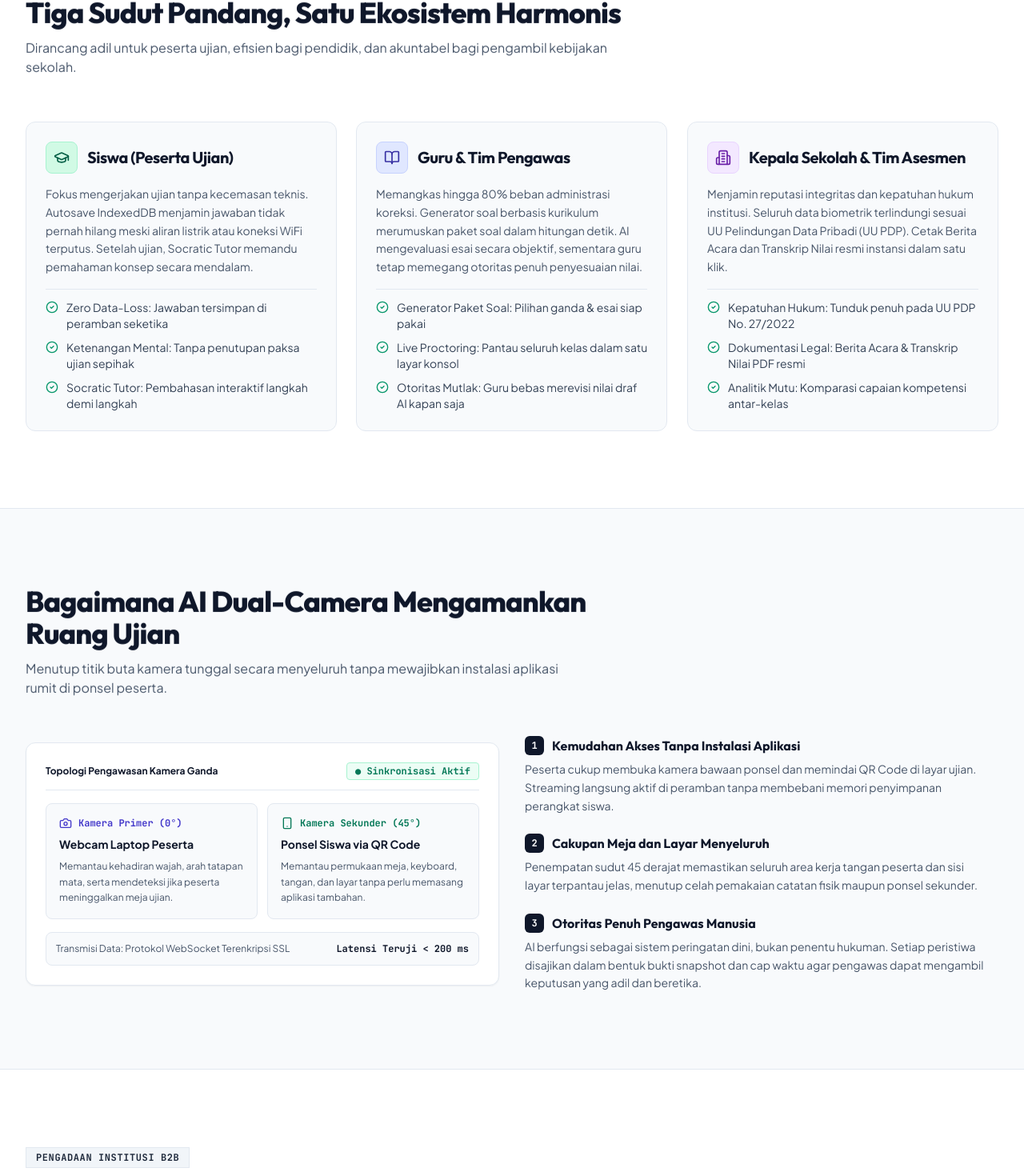
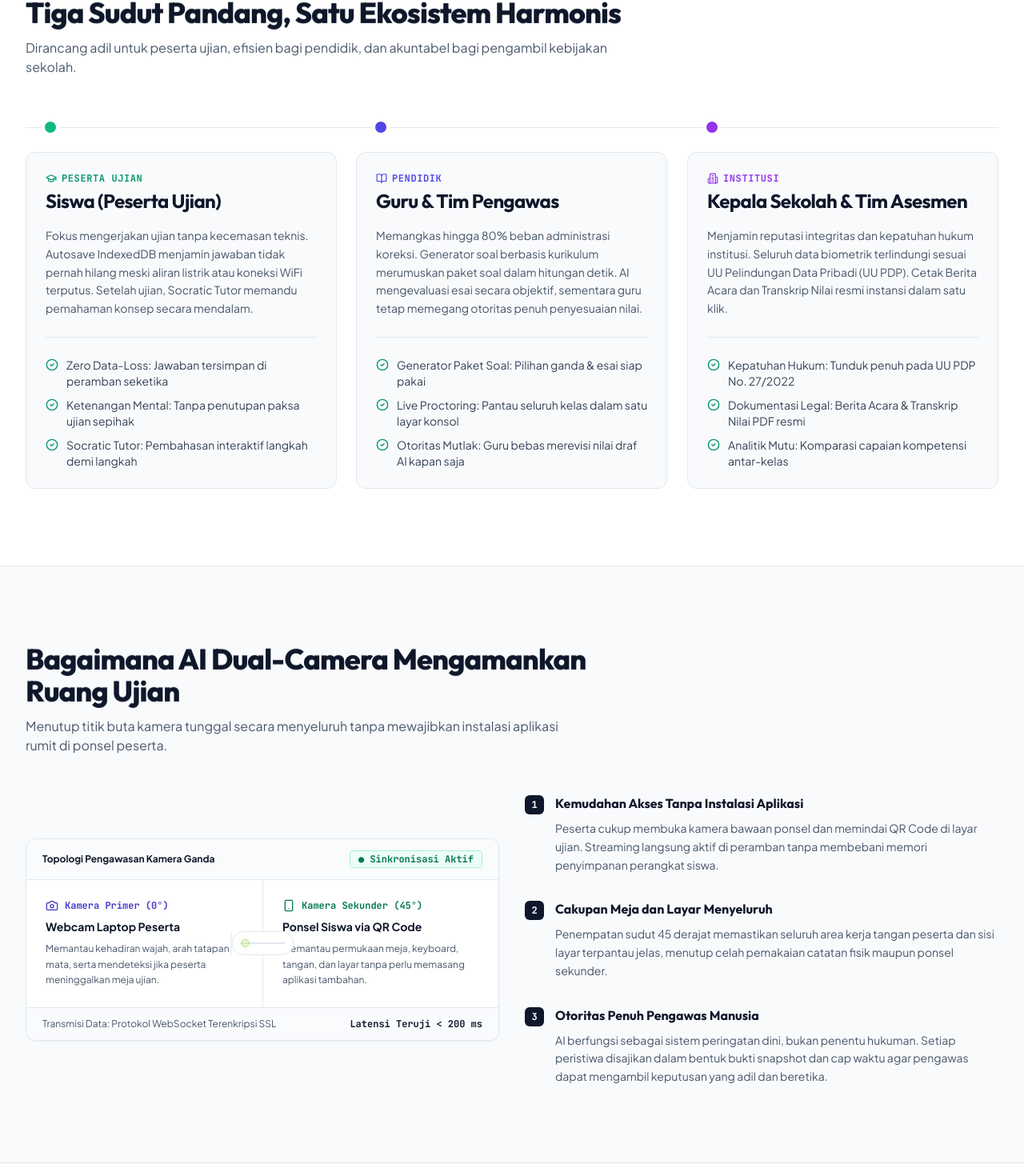
Before and after one commit to Rnov24/examind-fe, a Next.js app: page / in a window 1280 px wide. Shown: the part 1607-3077 px from the top of the page at 80% size. Built offline with nearby package versions, Linux system fonts and the light colour scheme.

Commit message:
impeccable layout+animate: peran ecosystem baseline, proctoring console flatten + sync pulse

```diff
--- a/src/app/(marketing)/page.tsx
+++ b/src/app/(marketing)/page.tsx
@@ -47,7 +47,7 @@ export default function LandingPage() {
       { threshold: 0.1, rootMargin: '0px 0px -40px 0px' }
     )
 
-    const revealElements = document.querySelectorAll('[data-reveal]')
+    const revealElements = document.querySelectorAll('[data-reveal], [data-reveal-line]')
     revealElements.forEach((el) => observer.observe(el))
 
     return () => observer.disconnect()
@@ -695,25 +695,59 @@ export default function LandingPage() {
             </p>
           </div>
 
+          {/* Ecosystem Baseline & Roles Container */}
+          <div className="relative pl-7 sm:pl-8 md:pl-0">
+            {/* Desktop Ecosystem Baseline (Horizontal) */}
+            <div className="hidden md:block relative mb-6">
+              <div
+                data-reveal-line
+                className="ecosystem-baseline-h absolute top-1/2 left-0 right-0 h-px bg-slate-200 -translate-y-1/2"
+              />
+              <div className="grid grid-cols-3 gap-6 relative">
+                <div className="flex items-center pl-6">
+                  <span className="w-3.5 h-3.5 rounded-full bg-emerald-500 ring-4 ring-white shrink-0" />
+                </div>
+                <div className="flex items-center pl-6">
+                  <span className="w-3.5 h-3.5 rounded-full bg-indigo-600 ring-4 ring-white shrink-0" />
+                </div>
+                <div className="flex items-center pl-6">
+                  <span className="w-3.5 h-3.5 rounded-full bg-purple-600 ring-4 ring-white shrink-0" />
+                </div>
+              </div>
+            </div>
+
+            {/* Mobile Vertical Ecosystem Baseline Line */}
+            <div
+              data-reveal-line
+              className="md:hidden ecosystem-baseline-v absolute left-3.5 top-6 bottom-8 w-px bg-slate-200"
+            />
+
+            {/* Roles Grid */}
             <div className="grid grid-cols-1 md:grid-cols-3 gap-6">
               {/* CARD SISWA */}
               <div
                 data-reveal
                 style={{ '--reveal-delay': '0ms' } as React.CSSProperties}
-              className="p-6 rounded-xl bg-slate-50 border border-slate-200 space-y-4 hover:border-slate-300 hover:shadow-md transition-all flex flex-col justify-between"
+                className="relative p-6 rounded-xl bg-slate-50 border border-slate-200 hover:border-slate-300 transition-colors flex flex-col justify-between"
               >
-              <div className="space-y-3.5">
-                <div className="flex items-center gap-3">
-                  <div className="w-10 h-10 rounded-lg bg-emerald-100 text-emerald-800 border border-emerald-200 flex items-center justify-center font-bold shrink-0">
-                    <GraduationCap className="w-5 h-5" />
+                {/* Mobile Node Dot */}
+                <div className="md:hidden absolute -left-3.5 top-7 -translate-x-1/2 flex items-center justify-center">
+                  <span className="w-3.5 h-3.5 rounded-full bg-emerald-500 ring-4 ring-white shrink-0" />
                 </div>
-                  <h3 className="text-xl font-bold text-slate-900 tracking-tight">Siswa (Peserta Ujian)</h3>
+
+                <div className="space-y-4">
+                  <div className="space-y-1">
+                    <div className="flex items-center gap-1.5 text-xs font-mono font-bold tracking-wider text-emerald-600 uppercase">
+                      <GraduationCap className="w-3.5 h-3.5" />
+                      <span>PESERTA UJIAN</span>
+                    </div>
+                    <h3 className="text-2xl font-bold text-slate-900 tracking-tight">Siswa (Peserta Ujian)</h3>
                   </div>
                   <p className="text-sm text-slate-600 leading-relaxed">
                     Fokus mengerjakan ujian tanpa kecemasan teknis. Autosave IndexedDB menjamin jawaban tidak pernah hilang meski aliran listrik atau koneksi WiFi terputus. Setelah ujian, Socratic Tutor memandu pemahaman konsep secara mendalam.
                   </p>
                 </div>
-              <ul className="space-y-2.5 text-sm text-slate-700 pt-3 border-t border-slate-200">
+                <ul className="space-y-2.5 text-sm text-slate-700 pt-6 mt-6 border-t border-slate-200">
                   <li className="flex items-start gap-2.5">
                     <CheckCircle2 className="w-4 h-4 text-emerald-600 shrink-0 mt-0.5" />
                     <span>Zero Data-Loss: Jawaban tersimpan di peramban seketika</span>
@@ -733,20 +767,26 @@ export default function LandingPage() {
               <div
                 data-reveal
                 style={{ '--reveal-delay': '100ms' } as React.CSSProperties}
-              className="p-6 rounded-xl bg-slate-50 border border-slate-200 space-y-4 hover:border-slate-300 hover:shadow-md transition-all flex flex-col justify-between"
+                className="relative p-6 rounded-xl bg-slate-50 border border-slate-200 hover:border-slate-300 transition-colors flex flex-col justify-between"
               >
-              <div className="space-y-3.5">
-                <div className="flex items-center gap-3">
-                  <div className="w-10 h-10 rounded-lg bg-indigo-100 text-indigo-800 border border-indigo-200 flex items-center justify-center font-bold shrink-0">
-                    <BookOpen className="w-5 h-5" />
+                {/* Mobile Node Dot */}
+                <div className="md:hidden absolute -left-3.5 top-7 -translate-x-1/2 flex items-center justify-center">
+                  <span className="w-3.5 h-3.5 rounded-full bg-indigo-600 ring-4 ring-white shrink-0" />
                 </div>
-                  <h3 className="text-xl font-bold text-slate-900 tracking-tight">Guru & Tim Pengawas</h3>
+
+                <div className="space-y-4">
+                  <div className="space-y-1">
+                    <div className="flex items-center gap-1.5 text-xs font-mono font-bold tracking-wider text-indigo-600 uppercase">
+                      <BookOpen className="w-3.5 h-3.5" />
+                      <span>PENDIDIK</span>
+                    </div>
+                    <h3 className="text-2xl font-bold text-slate-900 tracking-tight">Guru & Tim Pengawas</h3>
                   </div>
                   <p className="text-sm text-slate-600 leading-relaxed">
                     Memangkas hingga 80% beban administrasi koreksi. Generator soal berbasis kurikulum merumuskan paket soal dalam hitungan detik. AI mengevaluasi esai secara objektif, sementara guru tetap memegang otoritas penuh penyesuaian nilai.
                   </p>
                 </div>
-              <ul className="space-y-2.5 text-sm text-slate-700 pt-3 border-t border-slate-200">
+                <ul className="space-y-2.5 text-sm text-slate-700 pt-6 mt-6 border-t border-slate-200">
                   <li className="flex items-start gap-2.5">
                     <CheckCircle2 className="w-4 h-4 text-emerald-600 shrink-0 mt-0.5" />
                     <span>Generator Paket Soal: Pilihan ganda & esai siap pakai</span>
@@ -766,20 +806,26 @@ export default function LandingPage() {
               <div
                 data-reveal
                 style={{ '--reveal-delay': '200ms' } as React.CSSProperties}
-              className="p-6 rounded-xl bg-slate-50 border border-slate-200 space-y-4 hover:border-slate-300 hover:shadow-md transition-all flex flex-col justify-between"
+                className="relative p-6 rounded-xl bg-slate-50 border border-slate-200 hover:border-slate-300 transition-colors flex flex-col justify-between"
               >
-              <div className="space-y-3.5">
-                <div className="flex items-center gap-3">
-                  <div className="w-10 h-10 rounded-lg bg-purple-100 text-purple-800 border border-purple-200 flex items-center justify-center font-bold shrink-0">
-                    <Building2 className="w-5 h-5" />
+                {/* Mobile Node Dot */}
+                <div className="md:hidden absolute -left-3.5 top-7 -translate-x-1/2 flex items-center justify-center">
+                  <span className="w-3.5 h-3.5 rounded-full bg-purple-600 ring-4 ring-white shrink-0" />
                 </div>
-                  <h3 className="text-xl font-bold text-slate-900 tracking-tight">Kepala Sekolah & Tim Asesmen</h3>
+
+                <div className="space-y-4">
+                  <div className="space-y-1">
+                    <div className="flex items-center gap-1.5 text-xs font-mono font-bold tracking-wider text-purple-600 uppercase">
+                      <Building2 className="w-3.5 h-3.5" />
+                      <span>INSTITUSI</span>
+                    </div>
+                    <h3 className="text-2xl font-bold text-slate-900 tracking-tight">Kepala Sekolah & Tim Asesmen</h3>
                   </div>
                   <p className="text-sm text-slate-600 leading-relaxed">
                     Menjamin reputasi integritas dan kepatuhan hukum institusi. Seluruh data biometrik terlindungi sesuai UU Pelindungan Data Pribadi (UU PDP). Cetak Berita Acara dan Transkrip Nilai resmi instansi dalam satu klik.
                   </p>
                 </div>
-              <ul className="space-y-2.5 text-sm text-slate-700 pt-3 border-t border-slate-200">
+                <ul className="space-y-2.5 text-sm text-slate-700 pt-6 mt-6 border-t border-slate-200">
                   <li className="flex items-start gap-2.5">
                     <CheckCircle2 className="w-4 h-4 text-emerald-600 shrink-0 mt-0.5" />
                     <span>Kepatuhan Hukum: Tunduk penuh pada UU PDP No. 27/2022</span>
@@ -793,6 +839,7 @@ export default function LandingPage() {
                     <span>Analitik Mutu: Komparasi capaian kompetensi antar-kelas</span>
                   </li>
                 </ul>
+              </div>
             </div>
           </div>
         </div>
@@ -811,19 +858,24 @@ export default function LandingPage() {
           </div>
 
           <div className="grid grid-cols-1 lg:grid-cols-12 gap-8 items-center">
+            {/* LEFT: MONITORING CONSOLE (FLATTENED) */}
             <div
               data-reveal
               style={{ '--reveal-delay': '0ms' } as React.CSSProperties}
-              className="lg:col-span-6 bg-white p-6 rounded-xl border border-slate-200 shadow-sm space-y-4"
+              className="lg:col-span-6 bg-white rounded-xl border border-slate-200 shadow-sm overflow-hidden"
             >
-              <div className="flex items-center justify-between pb-3 border-b border-slate-200 text-xs">
+              {/* Header Bar */}
+              <div className="px-5 py-3.5 bg-slate-50/70 border-b border-slate-200 flex items-center justify-between text-xs">
                 <span className="font-bold text-slate-900">Topologi Pengawasan Kamera Ganda</span>
                 <span className="text-emerald-700 bg-emerald-50 px-2.5 py-0.5 rounded border border-emerald-200 font-mono font-bold">
                   ● Sinkronisasi Aktif
                 </span>
               </div>
-              <div className="grid grid-cols-1 sm:grid-cols-2 gap-3">
-                <div className="p-4 bg-slate-50 rounded-lg border border-slate-200 space-y-2">
+
+              {/* Dual-Feed Area with Sync Bridge */}
+              <div className="relative grid grid-cols-1 sm:grid-cols-2 divide-y sm:divide-y-0 sm:divide-x divide-slate-200 bg-white">
+                {/* Kamera Primer (0°) */}
+                <div className="p-6 space-y-2">
                   <div className="flex items-center gap-2 text-indigo-700 font-mono text-xs font-bold">
                     <Camera className="w-4 h-4" />
                     <span>Kamera Primer (0°)</span>
@@ -834,7 +886,8 @@ export default function LandingPage() {
                   </p>
                 </div>
 
-                <div className="p-4 bg-slate-50 rounded-lg border border-slate-200 space-y-2">
+                {/* Kamera Sekunder (45°) */}
+                <div className="p-6 space-y-2">
                   <div className="flex items-center gap-2 text-emerald-700 font-mono text-xs font-bold">
                     <Smartphone className="w-4 h-4" />
                     <span>Kamera Sekunder (45°)</span>
@@ -844,46 +897,78 @@ export default function LandingPage() {
                     Memantau permukaan meja, keyboard, tangan, dan layar tanpa perlu memasang aplikasi tambahan.
                   </p>
                 </div>
+
+                {/* Sync Bridge: Horizontal on sm+, Vertical on <sm */}
+                <div
+                  className="absolute left-1/2 top-1/2 -translate-x-1/2 -translate-y-1/2 z-10 pointer-events-none"
+                  aria-hidden="true"
+                >
+                  <div className="bg-white border border-slate-200 shadow-xs rounded-full p-1.5 flex items-center justify-center">
+                    <div className="relative flex items-center justify-center w-4 h-14 sm:w-16 sm:h-4">
+                      {/* Horizontal track line (sm+) */}
+                      <div className="hidden sm:block absolute inset-x-1 top-1/2 -translate-y-1/2 h-0.5 bg-slate-200 rounded-full" />
+                      {/* Vertical track line (<sm) */}
+                      <div className="sm:hidden block absolute inset-y-1 left-1/2 -translate-x-1/2 w-0.5 bg-slate-200 rounded-full" />
+                      {/* Traveling sync pulse dot */}
+                      <span className="sync-pulse-dot w-2.5 h-2.5 rounded-full bg-[#c2ef4e] border border-emerald-600 shadow-[0_0_6px_rgba(194,239,78,0.9)]" />
                     </div>
-              <div className="p-3 bg-slate-50 rounded-lg border border-slate-200 text-xs text-slate-600 flex items-center justify-between">
+                  </div>
+                </div>
+              </div>
+
+              {/* Console Footer Strip: Transmission Bar */}
+              <div className="px-5 py-3 bg-slate-50/70 border-t border-slate-200 text-xs text-slate-600 flex flex-col sm:flex-row sm:items-center justify-between gap-1">
                 <span>Transmisi Data: Protokol WebSocket Terenkripsi SSL</span>
                 <span className="font-mono text-slate-900 font-bold text-xs">Latensi Teruji &lt; 200 ms</span>
               </div>
             </div>
 
+            {/* RIGHT: NUMBERED STEPS */}
             <div
               data-reveal
               style={{ '--reveal-delay': '120ms' } as React.CSSProperties}
-              className="lg:col-span-6 space-y-6"
+              className="lg:col-span-6 space-y-8"
             >
-              <div className="space-y-1.5">
-                <h3 className="text-base font-bold text-slate-900 flex items-center gap-2.5">
-                  <span className="w-6 h-6 rounded-md bg-slate-900 text-white flex items-center justify-center text-xs font-mono font-bold">1</span>
+              <div className="flex items-start gap-3.5">
+                <span className="w-6 h-6 rounded-md bg-slate-900 text-white flex items-center justify-center text-xs font-mono font-bold shrink-0 mt-0.5">
+                  1
+                </span>
+                <div className="space-y-2">
+                  <h3 className="text-base font-bold text-slate-900">
                     Kemudahan Akses Tanpa Instalasi Aplikasi
                   </h3>
-                <p className="text-sm text-slate-600 leading-relaxed pl-8.5 max-w-xl">
+                  <p className="text-sm text-slate-600 leading-relaxed max-w-xl">
                     Peserta cukup membuka kamera bawaan ponsel dan memindai QR Code di layar ujian. Streaming langsung aktif di peramban tanpa membebani memori penyimpanan perangkat siswa.
                   </p>
                 </div>
+              </div>
 
-              <div className="space-y-1.5">
-                <h3 className="text-base font-bold text-slate-900 flex items-center gap-2.5">
-                  <span className="w-6 h-6 rounded-md bg-slate-900 text-white flex items-center justify-center text-xs font-mono font-bold">2</span>
+              <div className="flex items-start gap-3.5">
+                <span className="w-6 h-6 rounded-md bg-slate-900 text-white flex items-center justify-center text-xs font-mono font-bold shrink-0 mt-0.5">
+                  2
+                </span>
+                <div className="space-y-2">
+                  <h3 className="text-base font-bold text-slate-900">
                     Cakupan Meja dan Layar Menyeluruh
                   </h3>
-                <p className="text-sm text-slate-600 leading-relaxed pl-8.5 max-w-xl">
+                  <p className="text-sm text-slate-600 leading-relaxed max-w-xl">
                     Penempatan sudut 45 derajat memastikan seluruh area kerja tangan peserta dan sisi layar terpantau jelas, menutup celah pemakaian catatan fisik maupun ponsel sekunder.
                   </p>
                 </div>
+              </div>
 
-              <div className="space-y-1.5">
-                <h3 className="text-base font-bold text-slate-900 flex items-center gap-2.5">
-                  <span className="w-6 h-6 rounded-md bg-slate-900 text-white flex items-center justify-center text-xs font-mono font-bold">3</span>
+              <div className="flex items-start gap-3.5">
+                <span className="w-6 h-6 rounded-md bg-slate-900 text-white flex items-center justify-center text-xs font-mono font-bold shrink-0 mt-0.5">
+                  3
+                </span>
+                <div className="space-y-2">
+                  <h3 className="text-base font-bold text-slate-900">
                     Otoritas Penuh Pengawas Manusia
                   </h3>
-                <p className="text-sm text-slate-600 leading-relaxed pl-8.5 max-w-xl">
+                  <p className="text-sm text-slate-600 leading-relaxed max-w-xl">
                     AI berfungsi sebagai sistem peringatan dini, bukan penentu hukuman. Setiap peristiwa disajikan dalam bentuk bukti snapshot dan cap waktu agar pengawas dapat mengambil keputusan yang adil dan beretika.
                   </p>
+                </div>
               </div>
             </div>
           </div>
--- a/src/app/globals.css
+++ b/src/app/globals.css
@@ -256,6 +256,87 @@ h1, h2, h3, .heading-display {
   transform: translateY(0);
 }
 
+/* Ecosystem baseline draw-in scroll reveal */
+[data-reveal-line] {
+  opacity: 0;
+  transform: scaleX(0);
+  transform-origin: left center;
+  transition-property: opacity, transform;
+  transition-duration: 600ms;
+  transition-timing-function: cubic-bezier(0.16, 1, 0.3, 1);
+  will-change: opacity, transform;
+}
+
+[data-reveal-line].is-visible {
+  opacity: 1;
+  transform: scaleX(1);
+}
+
+@media (max-width: 767px) {
+  [data-reveal-line].ecosystem-baseline-v {
+    transform: scaleY(0);
+    transform-origin: top center;
+  }
+
+  [data-reveal-line].ecosystem-baseline-v.is-visible {
+    transform: scaleY(1);
+  }
+}
+
+/* Dual-camera sync pulse animation (transform + opacity only) */
+@keyframes sync-pulse-travel-x {
+  0% {
+    transform: translateX(-22px);
+    opacity: 0.35;
+  }
+  25% {
+    opacity: 1;
+  }
+  50% {
+    transform: translateX(22px);
+    opacity: 0.35;
+  }
+  75% {
+    opacity: 1;
+  }
+  100% {
+    transform: translateX(-22px);
+    opacity: 0.35;
+  }
+}
+
+@keyframes sync-pulse-travel-y {
+  0% {
+    transform: translateY(-18px);
+    opacity: 0.35;
+  }
+  25% {
+    opacity: 1;
+  }
+  50% {
+    transform: translateY(18px);
+    opacity: 0.35;
+  }
+  75% {
+    opacity: 1;
+  }
+  100% {
+    transform: translateY(-18px);
+    opacity: 0.35;
+  }
+}
+
+.sync-pulse-dot {
+  will-change: transform, opacity;
+  animation: sync-pulse-travel-y 3s cubic-bezier(0.4, 0, 0.2, 1) infinite;
+}
+
+@media (min-width: 640px) {
+  .sync-pulse-dot {
+    animation: sync-pulse-travel-x 3s cubic-bezier(0.4, 0, 0.2, 1) infinite;
+  }
+}
+
 /* Prefers-reduced-motion accessibility safeguard */
 @media (prefers-reduced-motion: reduce) {
   .anim-rise,
@@ -286,4 +367,23 @@ h1, h2, h3, .heading-display {
     transform: none !important;
     opacity: 1 !important;
   }
+
+  .sync-pulse-dot {
+    animation: none !important;
+    transform: none !important;
+    opacity: 1 !important;
+  }
+
+  [data-reveal-line] {
+    transform: none !important;
+    opacity: 1 !important;
+    transition-property: opacity !important;
+    transition-duration: 1ms !important;
+    transition-delay: 0ms !important;
+  }
+
+  [data-reveal-line].is-visible {
+    transform: none !important;
+    opacity: 1 !important;
+  }
 }
```
Lines whose indentation alone changed are shown as unchanged.
